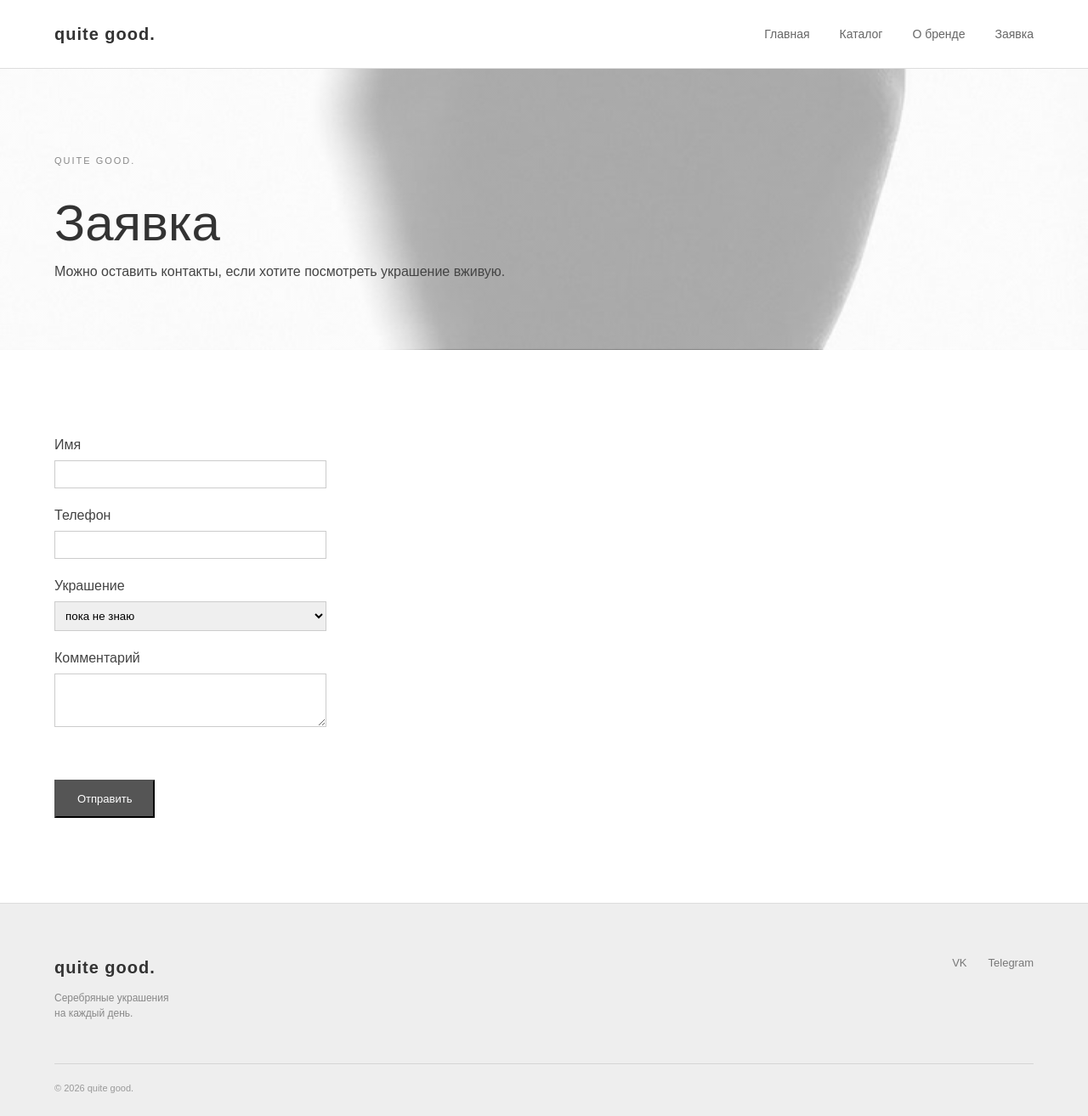
After one commit to 25-3-137-25/silver-shop, a Flask app: page /form in a window 1280 px wide. The commit adds this page. Shown: the whole page at 85% size. Run offline with Flask 3, Linux system fonts and the light colour scheme.

Commit message:
upgraded finally for srs1

```diff
--- a/app.py
+++ b/app.py
@@ -1,9 +1,8 @@
-from flask import Flask, render_template
+from flask import Flask, render_template, request
 
 app = Flask(__name__)
 
-
-PRODUCTS = [
+products = [
     {
         "id": 1,
         "title": "Кольцо Liquid Silver",
@@ -11,6 +10,7 @@ PRODUCTS = [
         "price": "5 400 ₽",
         "tag": "Серебро 925",
         "image": "liqring.jpg",
+        "description": "Кольцо из серебра 925 пробы. Можно посмотреть вживую при визите.",
     },
     {
         "id": 2,
@@ -19,6 +19,7 @@ PRODUCTS = [
         "price": "3 800 ₽",
         "tag": "Серебро 925",
         "image": "kaff.jpg",
+        "description": "Кафф без лишних деталей. Подходит для повседневного образа.",
     },
     {
         "id": 3,
@@ -27,18 +28,33 @@ PRODUCTS = [
         "price": "8 200 ₽",
         "tag": "Черненое серебро",
         "image": "cep.jpg",
+        "description": "Цепь из черненого серебра. Фактура лучше видна вживую.",
     },
 ]
 
 
 @app.route("/")
 def index():
-    return render_template("index.html", products=PRODUCTS)
+    return render_template("index.html", products=products)
 
 
 @app.route("/catalog")
 def catalog():
-    return render_template("catalog.html", products=PRODUCTS)
+    cat = request.args.get("cat")
+    items = products
+    if cat:
+        items = [p for p in products if p["category"] == cat]
+    return render_template("catalog.html", products=items, cat=cat)
+
+
+@app.route("/item/<int:item_id>")
+def item(item_id):
+    product = None
+    for p in products:
+        if p["id"] == item_id:
+            product = p
+            break
+    return render_template("item.html", product=product)
 
 
 @app.route("/about")
@@ -46,5 +62,41 @@ def about():
     return render_template("about.html")
 
 
+@app.route("/form", methods=["GET", "POST"])
+def form():
+    error = ""
+    result = None
+
+    if request.method == "POST":
+        name = request.form.get("name", "").strip()
+        phone = request.form.get("phone", "").strip()
+        comment = request.form.get("comment", "").strip()
+        item_id = request.form.get("item_id", "")
+
+        if name == "" or phone == "":
+            error = "Нужно указать имя и телефон."
+        elif len(phone) < 6:
+            error = "Телефон слишком короткий."
+        else:
+            chosen = "не выбрано"
+            for p in products:
+                if str(p["id"]) == item_id:
+                    chosen = p["title"]
+                    break
+            result = {
+                "name": name,
+                "phone": phone,
+                "comment": comment,
+                "item": chosen,
+            }
+
+    return render_template(
+        "form.html",
+        products=products,
+        error=error,
+        result=result,
+    )
+
+
 if __name__ == "__main__":
     app.run(debug=True)
--- a/static/css/style.css
+++ b/static/css/style.css
@@ -373,6 +373,39 @@ a {
 }
 
 
+.filter-line {
+    margin-bottom: 25px;
+
+    font-size: 14px;
+
+    color: #888888;
+}
+
+
+form p {
+    margin-bottom: 20px;
+}
+
+
+form input,
+form select,
+form textarea {
+    width: 320px;
+
+    margin-top: 6px;
+    padding: 8px;
+
+    border: 1px solid #cccccc;
+}
+
+
+.form-error {
+    margin-bottom: 20px;
+
+    color: #aa5555;
+}
+
+
 /* FOOTER */
 
 .footer {
--- a/templates/base.html
+++ b/templates/base.html
@@ -29,9 +29,8 @@
             <a href="{{ url_for('index') }}">Главная</a>
             <a href="{{ url_for('catalog') }}">Каталог</a>
             <a href="{{ url_for('about') }}">О бренде</a>
+            <a href="{{ url_for('form') }}">Заявка</a>
         </nav>
-
-
 
     </div>
 
--- /dev/null
+++ b/templates/form.html
@@ -0,0 +1,77 @@
+{% extends "base.html" %}
+
+{% block title %}
+Заявка — quite good.
+{% endblock %}
+
+
+{% block content %}
+
+<section class="page-title about-title">
+
+    <div class="container">
+
+        <p class="small-text">QUITE GOOD.</p>
+        <h1>Заявка</h1>
+        <p>Можно оставить контакты, если хотите посмотреть украшение вживую.</p>
+
+    </div>
+
+</section>
+
+
+<section class="section container">
+
+    {% if result %}
+
+    <h2>Заявка отправлена</h2>
+    <p>Имя: {{ result.name }}</p>
+    <p>Телефон: {{ result.phone }}</p>
+    <p>Украшение: {{ result.item }}</p>
+    {% if result.comment %}
+    <p>Комментарий: {{ result.comment }}</p>
+    {% endif %}
+    <a href="{{ url_for('form') }}" class="button">Ещё одна заявка</a>
+
+    {% else %}
+
+    {% if error %}
+    <p class="form-error">{{ error }}</p>
+    {% endif %}
+
+    <form method="post" action="{{ url_for('form') }}">
+
+        <p>
+            Имя<br>
+            <input type="text" name="name">
+        </p>
+
+        <p>
+            Телефон<br>
+            <input type="text" name="phone">
+        </p>
+
+        <p>
+            Украшение<br>
+            <select name="item_id">
+                <option value="">пока не знаю</option>
+                {% for item in products %}
+                <option value="{{ item.id }}">{{ item.title }}</option>
+                {% endfor %}
+            </select>
+        </p>
+
+        <p>
+            Комментарий<br>
+            <textarea name="comment" rows="3"></textarea>
+        </p>
+
+        <button type="submit" class="button">Отправить</button>
+
+    </form>
+
+    {% endif %}
+
+</section>
+
+{% endblock %}
--- a/templates/index.html
+++ b/templates/index.html
@@ -54,6 +54,8 @@ quite good. — Серебряные украшения
 
         <article class="product-card">
 
+            <a href="{{ url_for('item', item_id=item.id) }}">
+
                 <div class="product-image">
                     <img src="{{ url_for('static', filename='images/' + item.image) }}" alt="{{ item.title }}">
                 </div>
@@ -73,6 +75,8 @@ quite good. — Серебряные украшения
                     </p>
 
                 </div>
+
+            </a>
 
         </article>
 
```
Also changed, not shown: templates/catalog.html (+18 -0 lines), templates/item.html (added, +56 -0 lines). Lines whose indentation alone changed are shown as unchanged.
